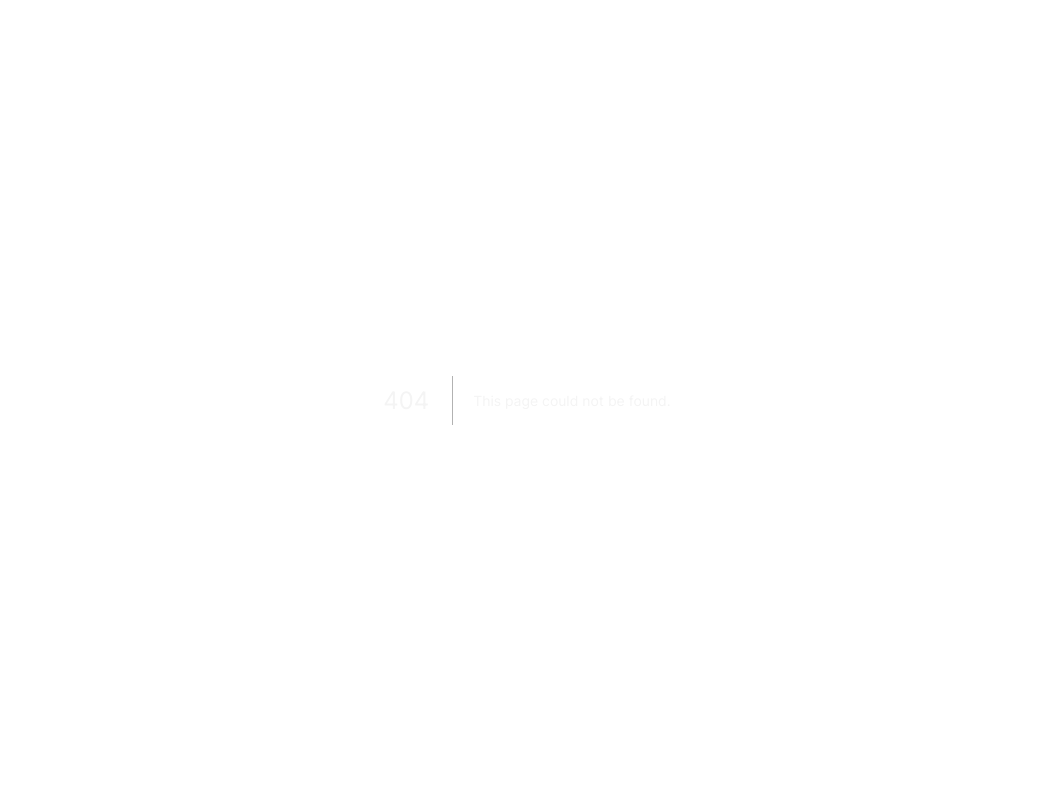
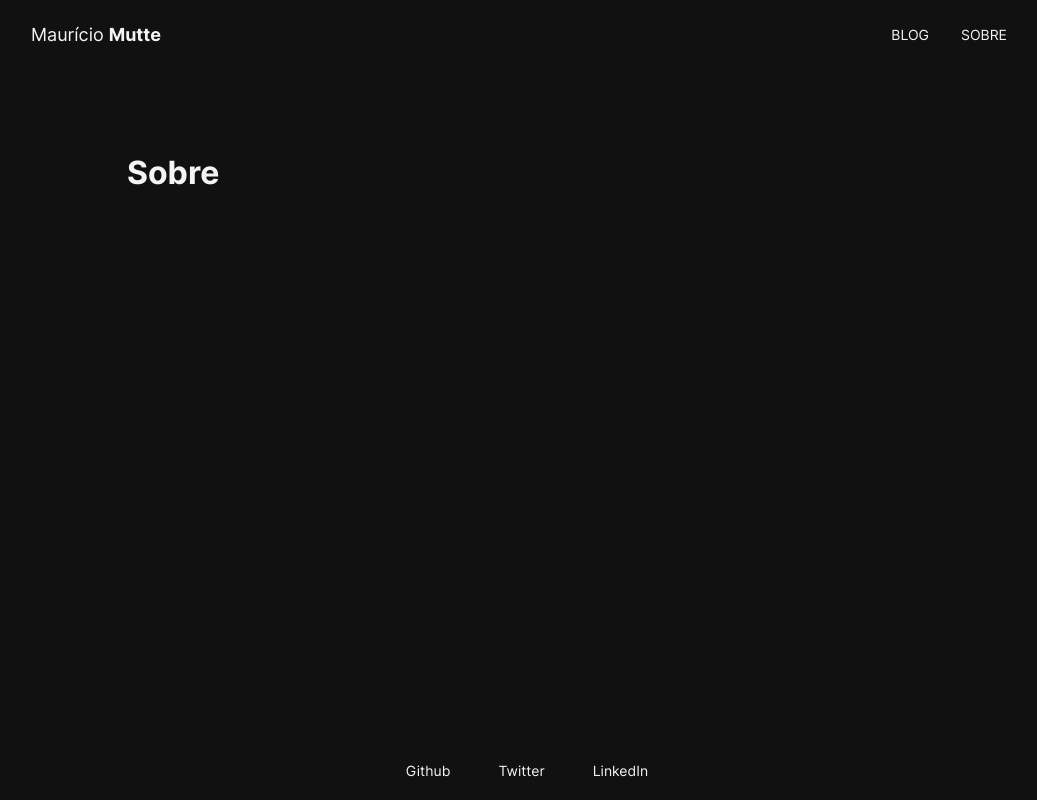
Before and after one commit to mauriciomutte/mauriciomutte.dev, a Next.js app: page /sobre in a window 1280 px wide. Before the commit this address had no page. Shown: the whole page, without its empty margins (113-1150 px from the left). Built offline with nearby package versions, Linux system fonts and the light colour scheme.

Commit message:
feat(pages): create blog and about pages

```diff
--- /dev/null
+++ b/src/pages/sobre.js
@@ -0,0 +1,9 @@
+import Main from '../layouts/Main'
+
+function Sobre() {
+  return <h1>Sobre</h1>
+}
+
+Sobre.Layout = Main
+
+export default Sobre
```
Also changed, not shown: src/pages/blog.js (added, +9 -0 lines).
